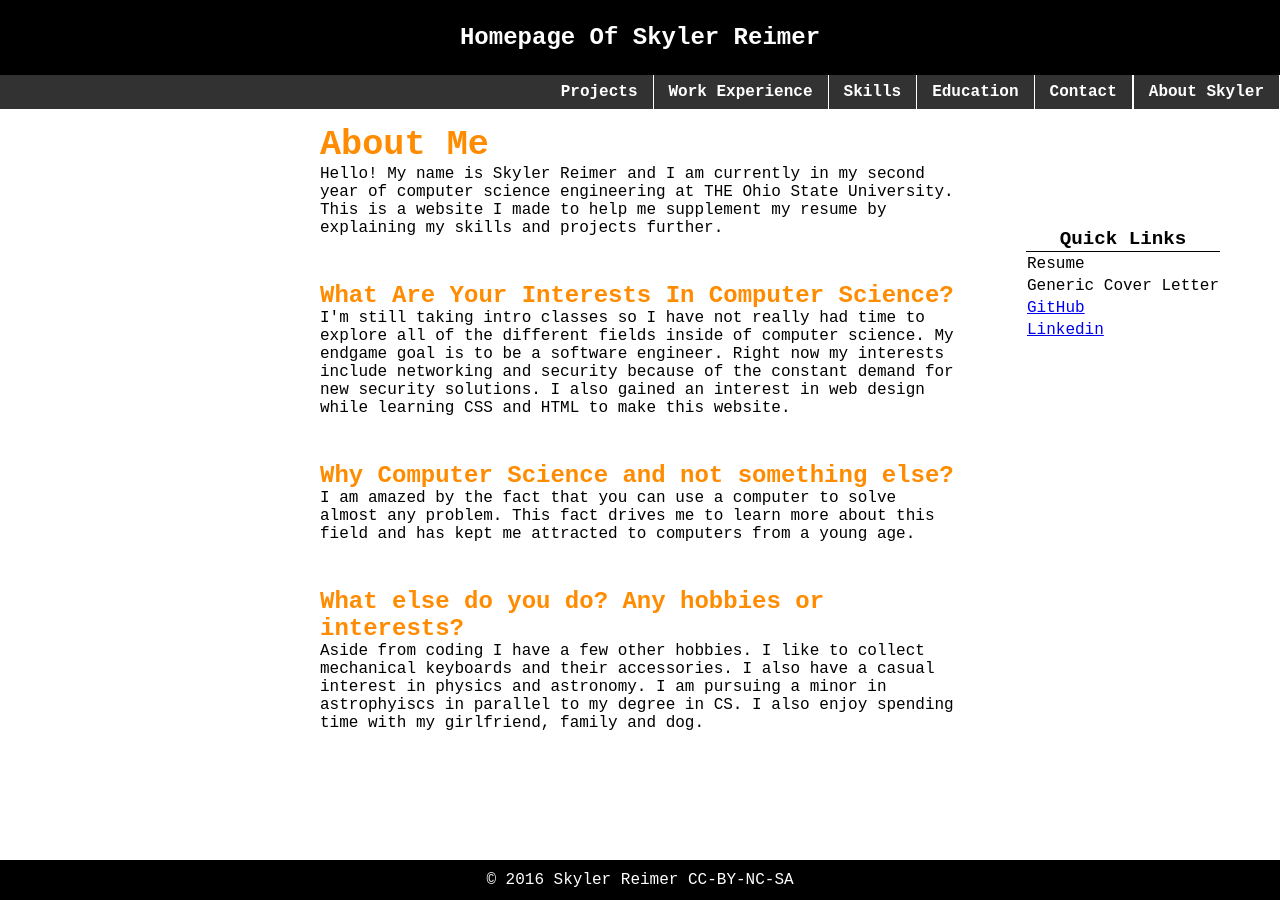
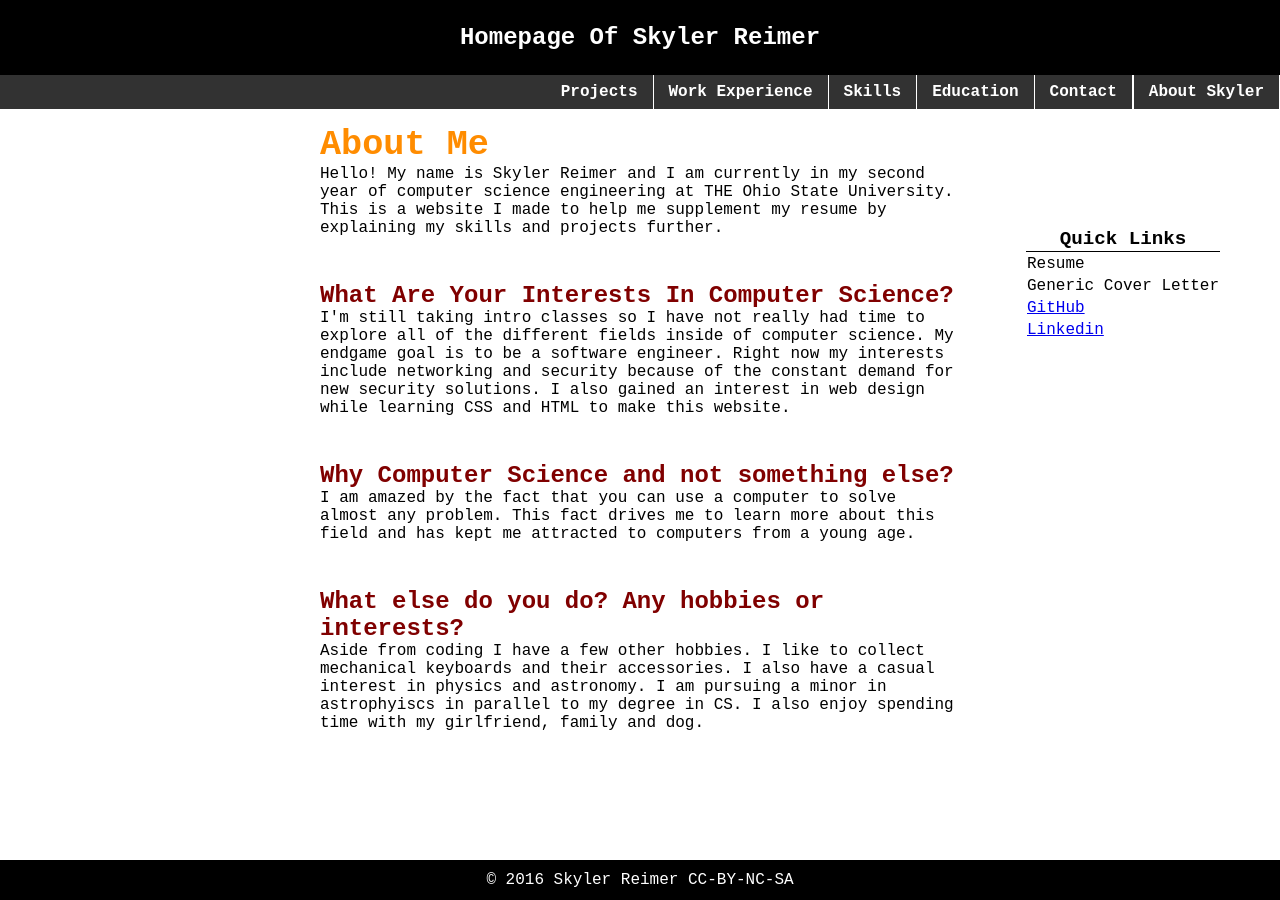
Before and after one commit to skylerreimer/skylerreimer.github.io, a Jekyll site: the page built from index.html, in a window 1280 px wide. Built offline with Jekyll 4.4.1, drawn with Linux system fonts in a browser that asks for light colours.

Commit message:
Update main.css

```diff
--- a/css/main.css
+++ b/css/main.css
@@ -50,7 +50,7 @@
  h2 {
    padding-top: 20px ;
    margin: auto;
-   color: DarkOrange;
+   color: #800000;
    font-size: 1.5em;
  }
 
```
